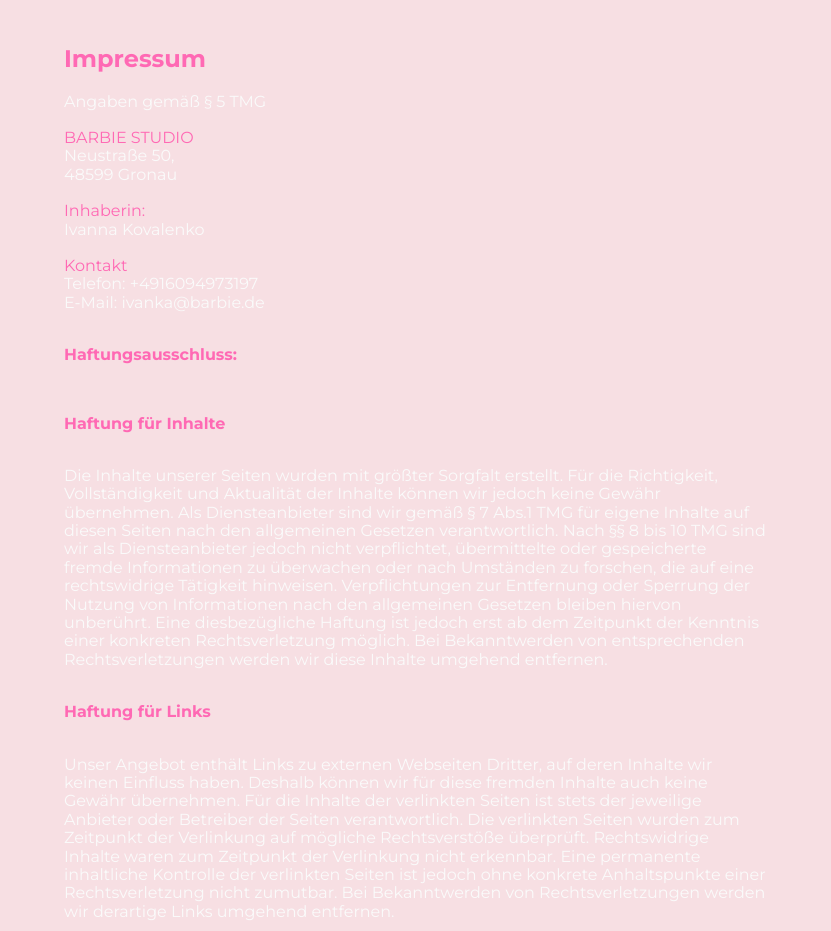
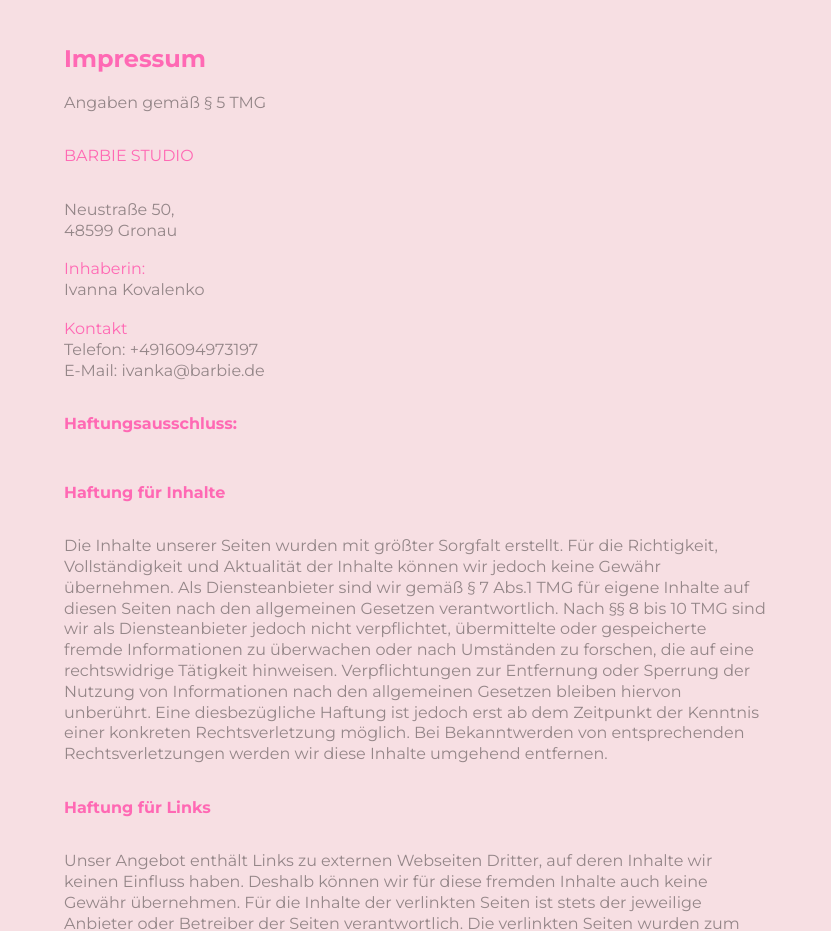
Before and after one commit to yelyzaveta-sokolova/barbie-studio, a website built with Vite: page src/page-2.html in a window 1280 px wide. Shown: the part 129-1060 px from the top of the page, without its empty margins (224-1055 px from the left). Built offline with nearby package versions, Linux system fonts and the light colour scheme.

Commit message:
add classes

```diff
--- a/src/css/reset.css
+++ b/src/css/reset.css
@@ -451,7 +451,11 @@
   padding-bottom: 16px;
 padding-top: 16px;
 }
-
+.impressum-text{
+  font-size: 16px;
+    line-height: 1.3;
+    color: rgba(0, 0, 0, 0.4);
+}
 /* кнопка */
  #scrollTopBtn {
  width: 45px;
--- a/src/page-2.html
+++ b/src/page-2.html
@@ -58,13 +58,14 @@
   <div class="container">
       <h2 class="impressum-title">Impressum</h2>
       <div class="impressum-wrapper">
-      <p>Angaben gemäß § 5 TMG</p>
-      <p><span class="impressum-span">BARBIE STUDIO</span> <br>
+      <p class="impressum-text" >Angaben gemäß § 5 TMG</p>
+      <p class="impressum-span">BARBIE STUDIO</p>
+      <p class="impressum-text">
 Neustraße 50,<br>
 48599 Gronau
 </p>
-<p> <span class="impressum-span">Inhaberin:</span><br>Ivanna Kovalenko</p>
-<p><span class="impressum-span">Kontakt</span> <br> Telefon: <a href="tel:+4916094973197" class="kontakt-tel"
+<p class="impressum-text"> <span class="impressum-span">Inhaberin:</span><br>Ivanna Kovalenko</p>
+<p class="impressum-text"><span class="impressum-span">Kontakt</span> <br> Telefon: <a href="tel:+4916094973197" class="kontakt-tel"
                 >+4916094973197
               </a> <br>  E-Mail: <a href="mailto:ivanka@barbie.de" class="contacts-link">
                ivanka@barbie.de</a
@@ -72,11 +73,11 @@
  </p>
 <h4 class="impressum-span"> Haftungsausschluss:</h4>
 <h4 class="impressum-span"> Haftung für Inhalte</h4>
-<p>Die Inhalte unserer Seiten wurden mit größter Sorgfalt erstellt. Für die Richtigkeit, Vollständigkeit und Aktualität der Inhalte können wir jedoch keine Gewähr übernehmen. Als Diensteanbieter sind wir gemäß § 7 Abs.1 TMG für eigene Inhalte auf diesen Seiten nach den allgemeinen Gesetzen verantwortlich. Nach §§ 8 bis 10 TMG sind wir als Diensteanbieter jedoch nicht verpflichtet, übermittelte oder gespeicherte fremde Informationen zu überwachen oder nach Umständen zu forschen, die auf eine rechtswidrige Tätigkeit hinweisen. Verpflichtungen zur Entfernung oder Sperrung der Nutzung von Informationen nach den allgemeinen Gesetzen bleiben hiervon unberührt. Eine diesbezügliche Haftung ist jedoch erst ab dem Zeitpunkt der Kenntnis einer konkreten Rechtsverletzung möglich. Bei Bekanntwerden von entsprechenden Rechtsverletzungen werden wir diese Inhalte umgehend entfernen.</p>
+<p class="impressum-text">Die Inhalte unserer Seiten wurden mit größter Sorgfalt erstellt. Für die Richtigkeit, Vollständigkeit und Aktualität der Inhalte können wir jedoch keine Gewähr übernehmen. Als Diensteanbieter sind wir gemäß § 7 Abs.1 TMG für eigene Inhalte auf diesen Seiten nach den allgemeinen Gesetzen verantwortlich. Nach §§ 8 bis 10 TMG sind wir als Diensteanbieter jedoch nicht verpflichtet, übermittelte oder gespeicherte fremde Informationen zu überwachen oder nach Umständen zu forschen, die auf eine rechtswidrige Tätigkeit hinweisen. Verpflichtungen zur Entfernung oder Sperrung der Nutzung von Informationen nach den allgemeinen Gesetzen bleiben hiervon unberührt. Eine diesbezügliche Haftung ist jedoch erst ab dem Zeitpunkt der Kenntnis einer konkreten Rechtsverletzung möglich. Bei Bekanntwerden von entsprechenden Rechtsverletzungen werden wir diese Inhalte umgehend entfernen.</p>
 <h4 class="impressum-span"> Haftung für Links</h4>
-<p>Unser Angebot enthält Links zu externen Webseiten Dritter, auf deren Inhalte wir keinen Einfluss haben. Deshalb können wir für diese fremden Inhalte auch keine Gewähr übernehmen. Für die Inhalte der verlinkten Seiten ist stets der jeweilige Anbieter oder Betreiber der Seiten verantwortlich. Die verlinkten Seiten wurden zum Zeitpunkt der Verlinkung auf mögliche Rechtsverstöße überprüft. Rechtswidrige Inhalte waren zum Zeitpunkt der Verlinkung nicht erkennbar. Eine permanente inhaltliche Kontrolle der verlinkten Seiten ist jedoch ohne konkrete Anhaltspunkte einer Rechtsverletzung nicht zumutbar. Bei Bekanntwerden von Rechtsverletzungen werden wir derartige Links umgehend entfernen.</p>
+<p class="impressum-text">Unser Angebot enthält Links zu externen Webseiten Dritter, auf deren Inhalte wir keinen Einfluss haben. Deshalb können wir für diese fremden Inhalte auch keine Gewähr übernehmen. Für die Inhalte der verlinkten Seiten ist stets der jeweilige Anbieter oder Betreiber der Seiten verantwortlich. Die verlinkten Seiten wurden zum Zeitpunkt der Verlinkung auf mögliche Rechtsverstöße überprüft. Rechtswidrige Inhalte waren zum Zeitpunkt der Verlinkung nicht erkennbar. Eine permanente inhaltliche Kontrolle der verlinkten Seiten ist jedoch ohne konkrete Anhaltspunkte einer Rechtsverletzung nicht zumutbar. Bei Bekanntwerden von Rechtsverletzungen werden wir derartige Links umgehend entfernen.</p>
 <h4 class="impressum-span"> Urheberrecht</h4>
-<p>Die durch die Seitenbetreiber erstellten Inhalte und Werke auf diesen Seiten unterliegen dem deutschen Urheberrecht. Die Vervielfältigung, Bearbeitung, Verbreitung und jede Art der Verwertung außerhalb der Grenzen des Urheberrechtes bedürfen der schriftlichen Zustimmung des jeweiligen Autors bzw. Erstellers. Downloads und Kopien dieser Seite sind nur für den privaten, nicht kommerziellen Gebrauch gestattet. Soweit die Inhalte auf dieser Seite nicht vom Betreiber erstellt wurden, werden die Urheberrechte Dritter beachtet. Insbesondere werden Inhalte Dritter als solche gekennzeichnet. Sollten Sie trotzdem auf eine Urheberrechtsverletzung aufmerksam werden, bitten wir um einen entsprechenden Hinweis. Bei Bekanntwerden von Rechtsverletzungen werden wir derartige Inhalte umgehend entfernen.</p>
+<p class="impressum-text">Die durch die Seitenbetreiber erstellten Inhalte und Werke auf diesen Seiten unterliegen dem deutschen Urheberrecht. Die Vervielfältigung, Bearbeitung, Verbreitung und jede Art der Verwertung außerhalb der Grenzen des Urheberrechtes bedürfen der schriftlichen Zustimmung des jeweiligen Autors bzw. Erstellers. Downloads und Kopien dieser Seite sind nur für den privaten, nicht kommerziellen Gebrauch gestattet. Soweit die Inhalte auf dieser Seite nicht vom Betreiber erstellt wurden, werden die Urheberrechte Dritter beachtet. Insbesondere werden Inhalte Dritter als solche gekennzeichnet. Sollten Sie trotzdem auf eine Urheberrechtsverletzung aufmerksam werden, bitten wir um einen entsprechenden Hinweis. Bei Bekanntwerden von Rechtsverletzungen werden wir derartige Inhalte umgehend entfernen.</p>
 </div>
 </div>
     </section>
```
Also changed, not shown: src/page-3.html (+43 -21 lines).
